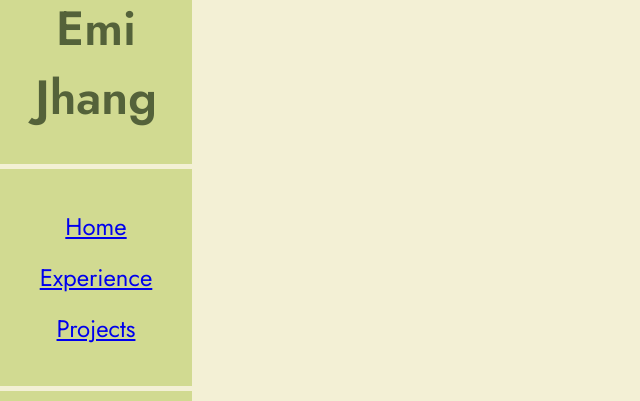
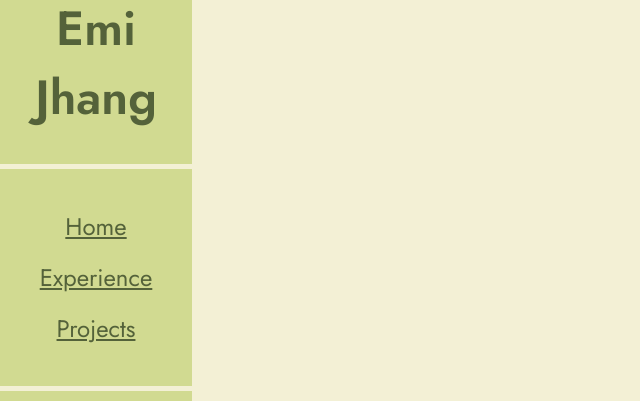
Before and after one commit to emi-jhang/emi-jhang.github.io, a plain HTML site: page index.html in a window 1280 px wide. Shown: the part 166-567 px from the top of the page, without its empty margins (0-640 px from the left). Drawn offline with Linux system fonts and the light colour scheme.

Commit message:
colored links

```diff
--- a/index.html
+++ b/index.html
@@ -22,9 +22,9 @@
     <hr>
       <!-- Pages -->
       <div class="pages">
-        <li><A HREF="index.html">Home</A></li>
-        <li><A HREF="experience.html">Experience</A></li>
-        <li><A HREF="projects.html">Projects</A></li>
+        <li><a href="index.html" >Home</a></li>
+        <li><a HREF="experience.html" >Experience</a></li>
+        <li><a HREF="projects.html" >Projects</a></li>
     </div>
     <hr>
       <!-- Social Media -->
--- a/styles.css
+++ b/styles.css
@@ -78,6 +78,11 @@ hr {
 
 }
 
+a:link  {text-decoration: underline; color: var(--text-color);}
+a:visited {text-decoration: none; color: var(--text-color);}
+a:hover {text-decoration: underline; color: var(--background-color);}
+a:active {text-decoration: none; color: var(--background-color);}
+
 .sidebar .frog {
     display: flex;
     flex-direction: column;
@@ -89,8 +94,7 @@ hr {
     align-items: center;
     list-style-type: none;
     margin: 0vh 0;
-
-
+}
 
 
 /*
@@ -101,7 +105,6 @@ hr {
 
 
 
-}
 .barf {
     max-height: 100vh;
     background-color:var(--background-color);
```
Also changed, not shown: experience.html (+3 -3 lines), projects.html (+3 -3 lines).
